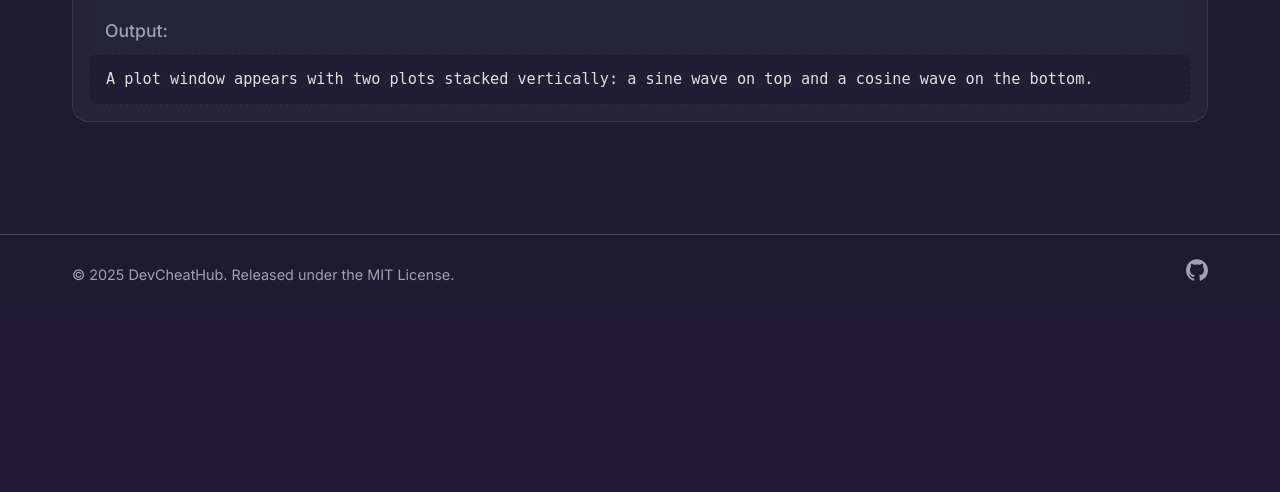
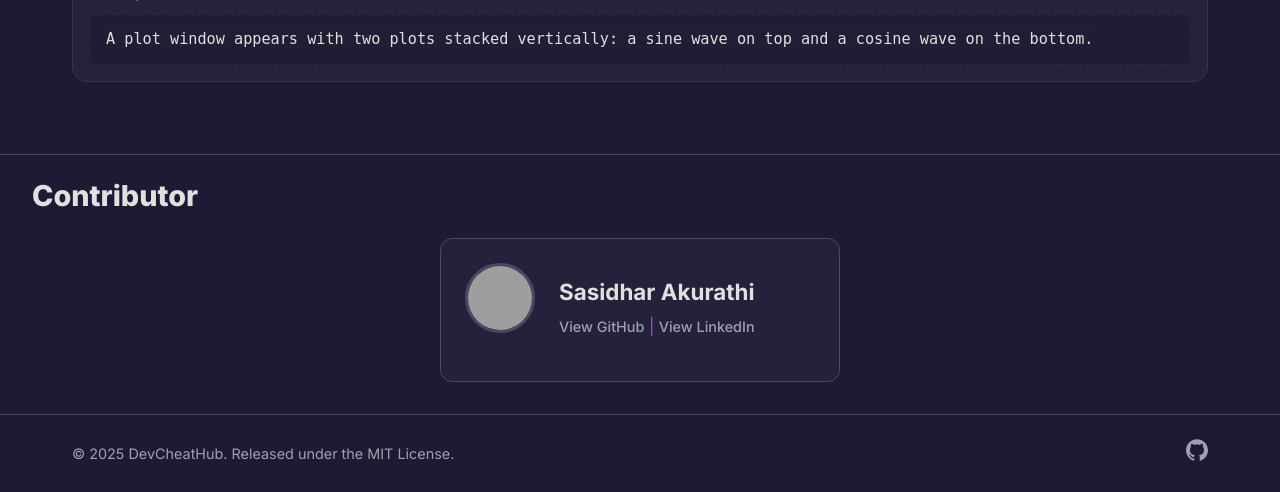
Before and after one commit to sasidharakurathi/devcheathub, a Django app: a page that uses templates/base.html in a window 1280 px wide. Shown: the part 3126-3618 px from the top of the page. Before the commit the page ends 3407 px from the top, so only its background shows below. Run offline with Django 5.2, Linux system fonts and the light colour scheme; data comes from the database, SQL or seed files in the repository; both versions use the stored data as it was after the commit; grey boxes are pictures that could not be loaded.

Commit message:
feat: Add Logo, Public Profiles and Contribution Credits

```diff
--- a/static/css/styles.css
+++ b/static/css/styles.css
@@ -53,7 +53,7 @@
     background-color: var(--border-color);
     height: 1px;
     border: none;
-    margin: 3rem 0;
+    margin: 1.5rem 0;
 }
 
 /* ========================================= */
@@ -667,9 +667,9 @@
     width: 100%;
     max-width: 500px;
     height: auto;
-    border-radius: 12px;
-    box-shadow: 0 15px 30px rgba(0,0,0,0.4);
-    border: 1px solid rgba(76, 72, 98, 0.6);
+    /* border-radius: 12px; */
+    /* box-shadow: 0 15px 30px rgba(0,0,0,0.4); */
+    /* border: 1px solid rgba(76, 72, 98, 0.6); */
     pointer-events: none;
 }
 
@@ -1200,7 +1200,7 @@
     background-color: var(--primary-bg);
     border-top: 1px solid var(--border-color);
     /* padding: 1.5rem 0; */
-    margin-top: 4rem;
+    margin-top: 2rem;
 }
 
 .footer-content-simple {
@@ -1947,3 +1947,49 @@
         height: 16px !important;
     }
 }
+
+
+/* -- Contributor Section Styles -- */
+.contributor-section {
+    margin-top: 1rem;
+}
+
+.contributor-card {
+    display: flex;
+    align-items: center;
+    gap: 1.5rem;
+    background-color: rgba(44, 40, 66, 0.5);
+    padding: 1.5rem;
+    border-radius: 12px;
+    border: 1px solid var(--border-color);
+    max-width: 400px; /* Or remove for full-width */
+    margin: auto;
+}
+
+.contributor-card .profile-picture {
+    width: 70px;
+    height: 70px;
+    flex-shrink: 0;
+}
+
+.contributor-name {
+    margin: 0 0 0.5rem 0;
+    font-size: 1.4rem;
+    color: var(--text-primary);
+}
+
+.contributor-info .social-link {
+    font-size: 0.9rem;
+}
+
+.contributor-section-title {
+    font-size: 2.5rem;
+    font-weight: 800;
+    text-align: center;
+    /* margin-bottom: 3rem; */
+    position: relative;
+}
+
+.contributor-link {
+    text-decoration: none;
+}
--- a/templates/base.html
+++ b/templates/base.html
@@ -5,6 +5,8 @@
     <meta charset="UTF-8">
     <meta name="viewport" content="width=device-width, initial-scale=1.0">
     <title>{% block title %}DevCheatHub{% endblock %}</title>
+
+    <link rel="icon" href="{% static 'img/favicon.ico' %}" type="image/x-icon">
 
     <link rel="stylesheet" href="{% static 'css/styles.css' %}">
     <link href="https://fonts.googleapis.com/css2?family=Inter:wght@300;400;500;600;700;800;900&display=swap" rel="stylesheet">
@@ -35,7 +37,7 @@
                     </button>
                     <div class="nav-auth">
                         {% if user.is_authenticated %}
-                            <a href="{% url 'profile' %}" class="welcome-text">Hello, {{ user.username }}</a>
+                            <a href="{% url 'profile' user.username %}" class="welcome-text">Hello, {{ user.username }}</a>
                             <form action="{% url 'logout' %}" method="post" style="display: inline;">
                                 {% csrf_token %}
                                 <button type="submit" class="btn btn-secondary">Logout</button>
--- a/templates/core/cheatsheet_detail.html
+++ b/templates/core/cheatsheet_detail.html
@@ -38,4 +38,23 @@
         {% endfor %}
     {% endfor %}
 </div>
+<hr class="separator">
+<div class="contributor-section">
+    <h2 class="contributor-section-title" style="margin-left: 2rem; text-align: left; font-size: 1.8rem;">Contributor</h2>
+    <a href="{% url 'profile' cheatsheet.author.username %}" class="contributor-link">
+        <div class="contributor-card">
+            <img class="profile-picture" src="{{ cheatsheet.author.profile.avatar_url }}" alt="{{ cheatsheet.author.username }}'s profile picture">
+            <div class="contributor-info" style="color: #8C52FF;">
+                <h3 class="contributor-name">{{ cheatsheet.author.get_full_name|default:cheatsheet.author.username }}</h3>
+                {% if cheatsheet.author.profile.github_url %}
+                    <a href="{{ cheatsheet.author.profile.github_url }}" class="social-link" target="_blank" rel="noopener noreferrer">View GitHub</a>
+                {% endif %}
+                |
+                {% if cheatsheet.author.profile.linkedin_url %}
+                    <a href="{{ cheatsheet.author.profile.linkedin_url }}" class="social-link" target="_blank" rel="noopener noreferrer">View LinkedIn</a>
+                {% endif %}
+            </div>
+        </div>
+    </a>
+</div>
 {% endblock %}
--- a/users/urls.py
+++ b/users/urls.py
@@ -1,10 +1,12 @@
 from django.urls import path, re_path
 from django.contrib.auth import views as auth_views
 from . import views
+from django.conf import settings
 
 urlpatterns = [
     path('login/', auth_views.LoginView.as_view(template_name='users/login.html'), name='login'),
     path('logout/', auth_views.LogoutView.as_view(), name='logout'),
     path('register/', views.register, name='register'),
-    path('profile/', views.profile, name='profile'),
+    # path('profile/', views.profile, name='profile'),
+    path('profile/<str:username>/', views.profile, name='profile'),
 ]
```
Also changed, not shown: templates/core/category_list.html (+2 -7 lines), templates/users/profile.html (+15 -12 lines), users/views.py (+35 -11 lines), db.sqlite3, static/img/favicon.ico (added), static/img/icons/django.svg (deleted), static/img/icons/docker.svg (deleted), static/img/icons/git.svg (deleted), static/img/icons/python.svg (deleted), static/img/icons/react.svg (deleted), 1 other file.
